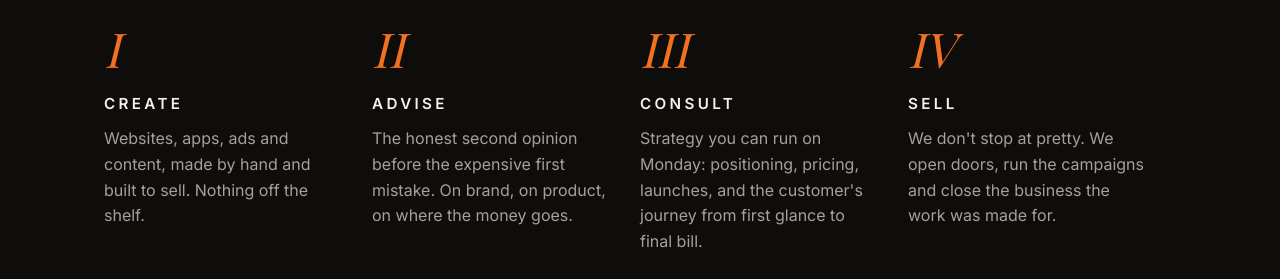
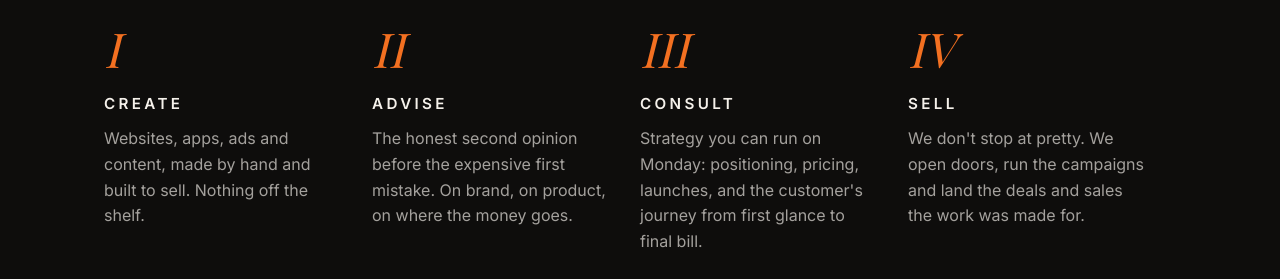
Before and after one commit to 18forge/18Forge, a Next.js app: page / in a window 1280 px wide. Shown: the part 1400-1679 px from the top of the page. Built offline with nearby package versions, Linux system fonts and the light colour scheme; a web font is replaced by a local one.

Commit message:
Reword the Sell line so it cannot read as closing a client's business

```diff
--- a/app/content.ts
+++ b/app/content.ts
@@ -52,7 +52,7 @@ export const treatment = {
     {
       numeral: "IV",
       title: "Sell",
-      body: "We don't stop at pretty. We open doors, run the campaigns and close the business the work was made for.",
+      body: "We don't stop at pretty. We open doors, run the campaigns and land the deals and sales the work was made for.",
     },
   ],
 };
```
